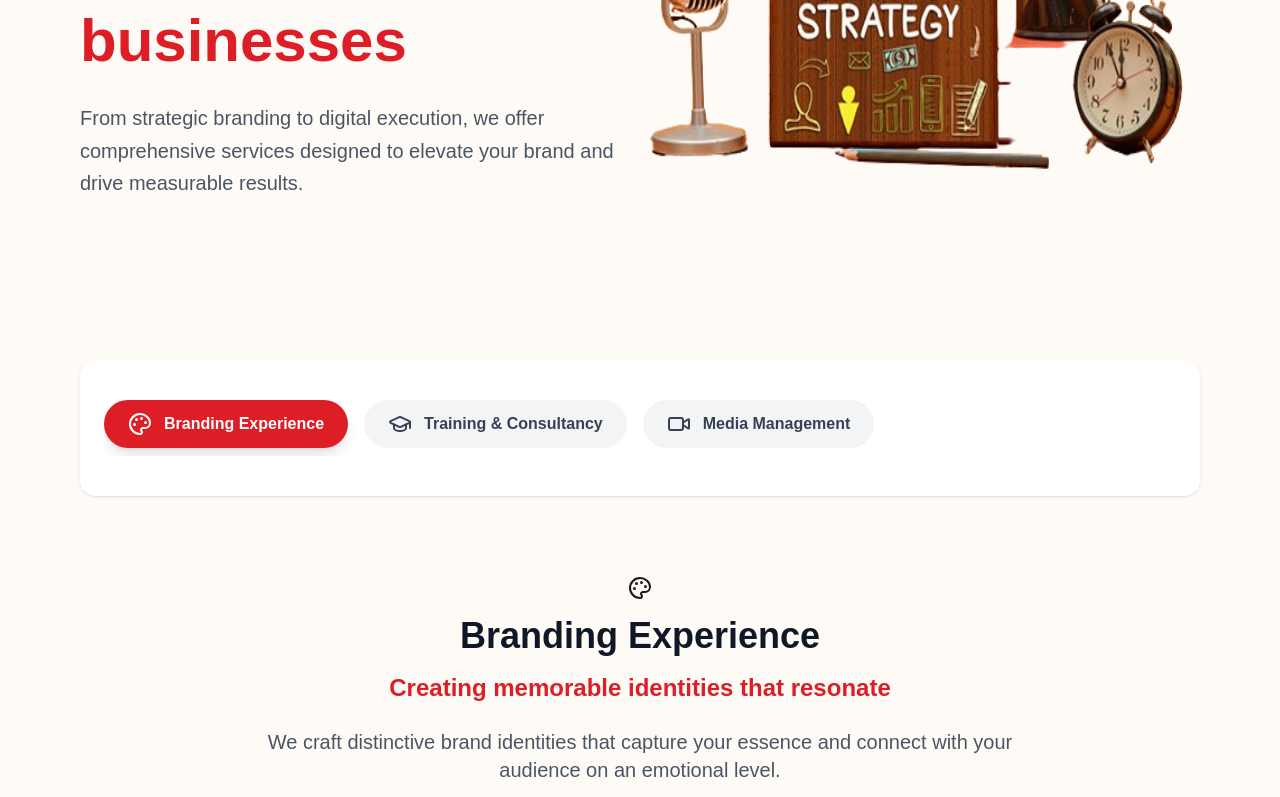
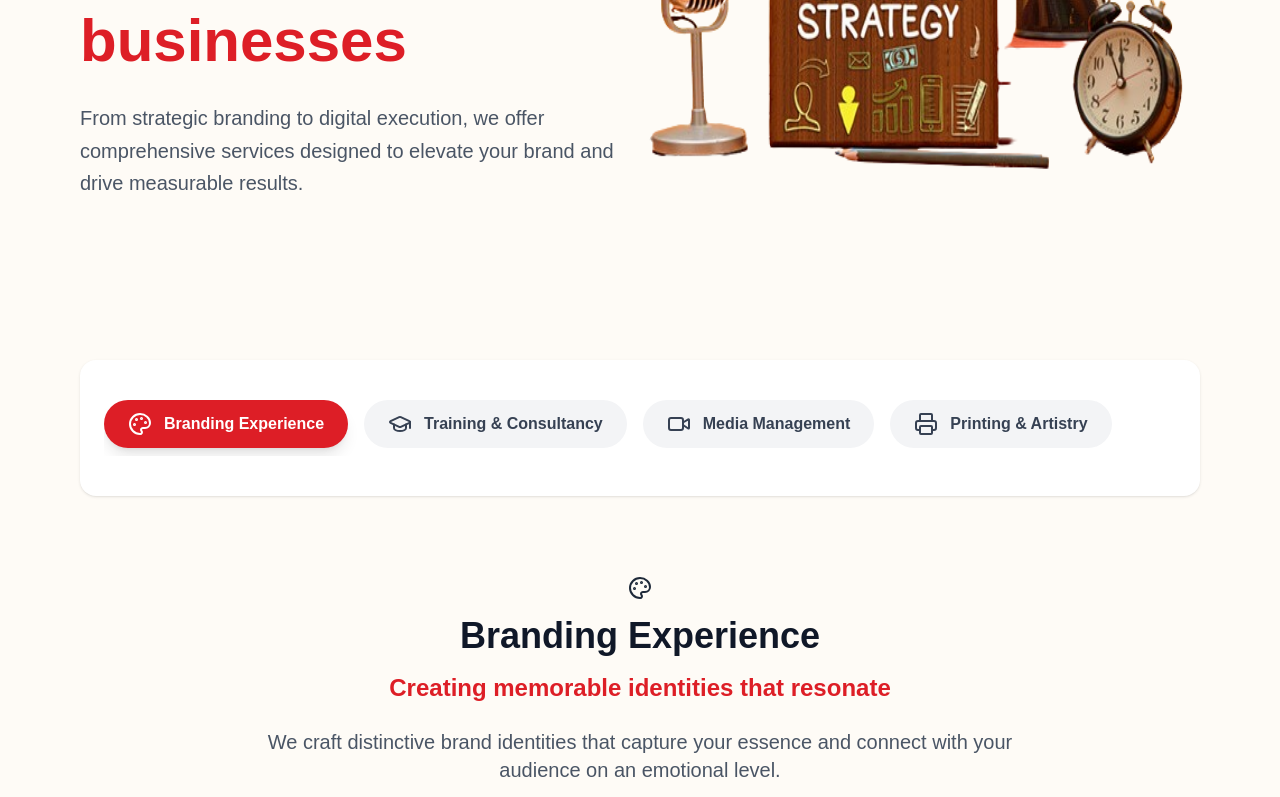
Before and after one commit to joyebene/aceline, a Next.js app: page /expertise in a window 1280 px wide. Shown: the part 367-1164 px from the top of the page. Built offline with nearby package versions, Linux system fonts and the light colour scheme.

Commit message:
added printing service

```diff
--- a/src/components/expertise/service.tsx
+++ b/src/components/expertise/service.tsx
@@ -1,6 +1,6 @@
 "use client";
 
-import { BookOpen, GraduationCap, Palette, Video } from 'lucide-react';
+import { BookOpen, GraduationCap, Palette, Printer, Video } from 'lucide-react';
 import React, { JSX, useState } from 'react'
 
 
@@ -25,18 +25,17 @@ interface Service {
 }
 
 
-type ServiceKey = 'branding' | 'training' | 'media';
+type ServiceKey = 'branding' | 'training' | 'media' | 'printing';
 
 
 const Service = () => {
     const [activeService, setActiveService] = useState<ServiceKey>('branding');
 
 
-
 const services: Record<ServiceKey, Service> = {
     branding: {
         title: 'Branding Experience',
-            icon: <Palette className="w-6 h-6" />,
+        icon: <Palette className="w-6 h-6 text-primary" />,
         tagline: 'Creating memorable identities that resonate',
         description: 'We craft distinctive brand identities that capture your essence and connect with your audience on an emotional level.',
         offerings: [
@@ -54,6 +53,7 @@ const Service = () => {
             { step: 'Delivery', desc: 'Implementing guidelines and brand assets' }
         ]
     },
+
     training: {
         title: 'Training & Consultancy',
         icon: <GraduationCap className="w-6 h-6 text-primary" />,
@@ -74,6 +74,7 @@ const Service = () => {
             { step: 'Follow-up', desc: 'Ongoing support and reinforcement' }
         ]
     },
+
     media: {
         title: 'Media Management',
         icon: <Video className="w-6 h-6 text-primary" />,
@@ -93,8 +94,30 @@ const Service = () => {
             { step: 'Creation', desc: 'Producing high-quality content assets' },
             { step: 'Management', desc: 'Publishing, monitoring, and optimizing' }
         ]
+    },
+
+    printing: {
+        title: 'Printing & Artistry',
+        icon: <Printer className="w-6 h-6 text-primary" />,
+        tagline: 'Bringing creativity to life through design and production',
+        description: 'We transform ideas into tangible masterpieces with professional printing, custom artistry, and branded merchandise.',
+        offerings: [
+            { name: 'Digital & Offset Printing', desc: 'High-quality prints for marketing materials and corporate needs' },
+            { name: 'Large Format Printing', desc: 'Banners, billboards, and signage that make an impact' },
+            { name: 'Custom Art & Illustration', desc: 'Unique hand-drawn or digital artwork for brands and individuals' },
+            { name: 'Merch & Branding Items', desc: 'Branded T-shirts, mugs, flyers, cards, and more' },
+            { name: 'Graphic Design Support', desc: 'Creative layout and print-ready designs' },
+            { name: 'Finishing & Packaging', desc: 'Lamination, binding, embossing, and custom packaging' }
+        ],
+        process: [
+            { step: 'Concept', desc: 'Understanding your vision and artistic goals' },
+            { step: 'Design', desc: 'Creating design mockups and print layouts' },
+            { step: 'Production', desc: 'Printing and crafting with premium materials' },
+            { step: 'Delivery', desc: 'Quality assurance and on-time completion' }
+        ]
     }
 };
+
 
     const currentService = services[activeService];
 
@@ -124,7 +147,7 @@ const Service = () => {
             <section className="py-10 sm:py-15 md:py-20">
                     {/* Service Header */}
                     <div className="text-center mb-16">
-                        <div className="mb-4 flex justify-center">{currentService.icon}</div>
+                        <div className="mb-4 flex justify-center text-gray-800">{currentService.icon}</div>
                         <h2 className="text-4xl font-bold text-gray-900 mb-4">{currentService.title}</h2>
                         <p className="text-2xl text-[#dd1e26] font-semibold mb-6">{currentService.tagline}</p>
                         <p className="text-xl text-gray-600 max-w-3xl mx-auto">{currentService.description}</p>
--- a/src/components/home/serviceCarousel.tsx
+++ b/src/components/home/serviceCarousel.tsx
@@ -3,14 +3,14 @@
 import { useEffect, useState } from "react";
 import { motion, AnimatePresence } from "framer-motion";
 import Image from "next/image";
-import { Palette, Briefcase, Smartphone, GraduationCap, BookOpen, Lightbulb, Video, BarChart2, LineChart } from "lucide-react";
+import { Palette, Briefcase, Smartphone, GraduationCap, BookOpen, Lightbulb, Video, BarChart2, LineChart, Printer, Brush, ImageDown } from "lucide-react";
 
 const services = [
   {
     title: "Brand Experience",
     subtitle: "Creating memorable identities that resonate",
     features: [
-            { icon: <Palette className="w-6 h-6 text-primary" />, title: "Visual Identity", desc: "Logos, colors & typography" },
+      { icon: <Palette className="w-6 h-6 text-" />, title: "Visual Identity", desc: "Logos, colors & typography" },
       { icon: <Briefcase className="w-6 h-6 text-primary" />, title: "Brand Strategy", desc: "Positioning & storytelling" },
       { icon: <Smartphone className="w-6 h-6 text-primary" />, title: "Digital Presence", desc: "Website & social media design" },
     ],
@@ -36,7 +36,18 @@ const services = [
     ],
     stats: { rating: "4.8/5", label: "Audience Growth", projects: "30+", label2: "Campaigns" },
   },
+  {
+    title: "Printing & Artistry",
+    subtitle: "Bringing creativity to life through design and production",
+    features: [
+      { icon: <Printer className="w-6 h-6 text-primary" />, title: "Digital & Offset Printing", desc: "High-quality prints for all materials" },
+      { icon: <Brush className="w-6 h-6 text-primary" />, title: "Custom Art & Illustration", desc: "Unique artwork tailored to your brand" },
+      { icon: <ImageDown className="w-6 h-6 text-primary" />, title: "Merch & Branding Items", desc: "T-shirts, flyers, banners, and more" },
+    ],
+    stats: { rating: "4.9/5", label: "Quality Rating", projects: "10+", label2: "Print Jobs Completed" },
+  },
 ];
+
 
 
 export default function ServicesCarousel() {
@@ -94,7 +105,7 @@ export default function ServicesCarousel() {
                     <div className="grid grid-cols-1 md:grid-cols-3 gap-6 mb-8">
                         {current.features.map((f, i) => (
                             <div key={i} className="rounded-xl p-6 hover:shadow-md transition bg-[#fefbf6] shadow-md">
-                                <div className="mb-3 flex items-center justify-center">{f.icon}</div>
+                                <div className="mb-3 flex items-center justify-center text-gray-800">{f.icon}</div>
                                 <h3 className="font-semibold text-gray-800">{f.title}</h3>
                                 <p className="text-sm text-gray-500">{f.desc}</p>
                             </div>
```
Lines whose indentation alone changed are shown as unchanged.
